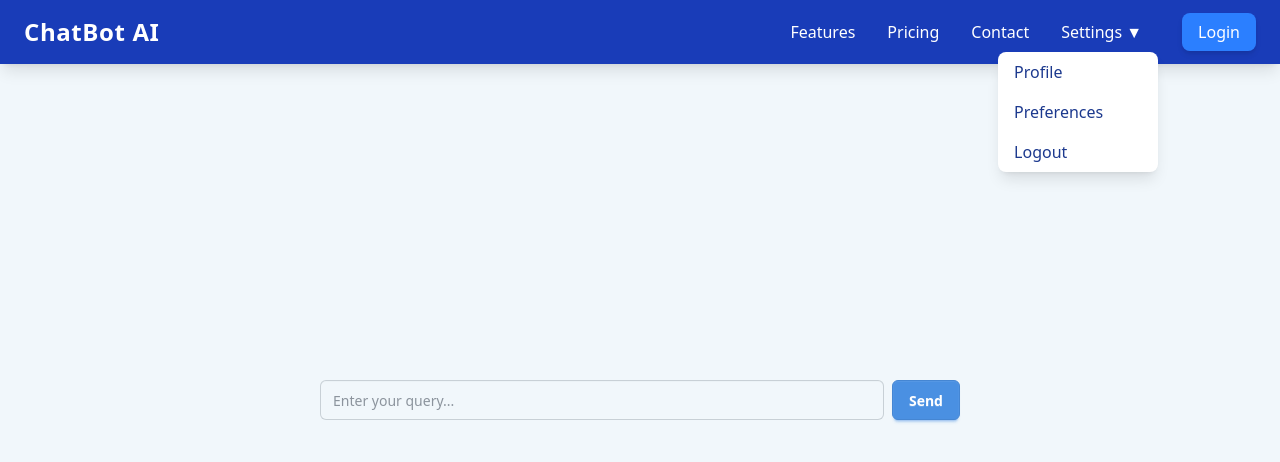
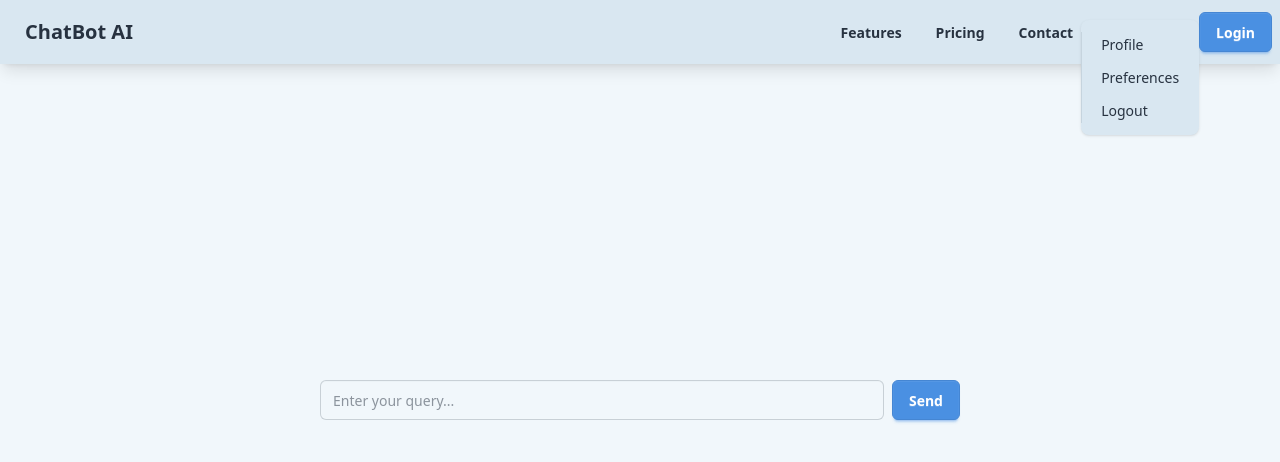
Before and after one commit to pjha8040/FinAI, a React (Vite) app in the folder finAi/frontend/: page /chatbot in a window 1280 px wide. Both pictures are taken after a click on the button "Settings ▼". Shown: the top 462 px of the page. Built offline with nearby package versions, Linux system fonts and the light colour scheme.

Commit message:
fixed navbar

```diff
--- a/finAi/frontend/src/Pages/components/Navbar.jsx
+++ b/finAi/frontend/src/Pages/components/Navbar.jsx
@@ -1,4 +1,48 @@
-// components/Navbar.jsx
+// // components/Navbar.jsx
+// import React, { useState } from "react";
+// import { Link } from "react-router-dom";
+
+// const Navbar = () => {
+//   const [isSettingsOpen, setIsSettingsOpen] = useState(false);
+
+//   return (
+//     <nav className="bg-blue-800 bg-opacity-80 shadow-lg py-4 fixed w-full z-10 backdrop-blur-lg">
+//       <div className="max-w-7xl mx-auto px-6 flex justify-between items-center">
+//         <h1 className="text-2xl font-extrabold tracking-wide text-white">FinAI</h1>
+//         <div className="relative text-white">
+//           {/* <Link to="#" className="mx-4 hover:text-blue-300 transition">Features</Link>
+//           <Link to="#" className="mx-4 hover:text-blue-300 transition">Pricing</Link>
+//           <Link to="#" className="mx-4 hover:text-blue-300 transition">Contact</Link> */}
+
+//           {/* Settings Dropdown */}
+//           <div className="inline-block relative">
+//             <button
+//               onClick={() => setIsSettingsOpen(!isSettingsOpen)}
+//               className="mx-4 hover:text-blue-300 transition focus:outline-none"
+//             >
+//               Settings ▼
+//             </button>
+//             {isSettingsOpen && (
+//               <div className="absolute right-0 mt-2 w-40 bg-white text-blue-900 rounded-lg shadow-lg overflow-hidden">
+//                 <Link to="/profile" className="block px-4 py-2 hover:bg-blue-100">Profile</Link>
+//                 <Link to="/preferences" className="block px-4 py-2 hover:bg-blue-100">Preferences</Link>
+//                 <Link to="/logout" className="block px-4 py-2 hover:bg-blue-100">Logout</Link>
+//               </div>
+//             )}
+//           </div>
+
+//           <Link to="/login" className="ml-6 px-4 py-2 bg-blue-500 rounded-lg hover:bg-blue-400 transition shadow-md">
+//             Login
+//           </Link>
+//         </div>
+//       </div>
+//     </nav>
+//   );
+// };
+
+// export default Navbar;
+
+
 import React, { useState } from "react";
 import { Link } from "react-router-dom";
 
@@ -6,37 +50,58 @@ const Navbar = () => {
   const [isSettingsOpen, setIsSettingsOpen] = useState(false);
 
   return (
-    <nav className="bg-blue-800 bg-opacity-80 shadow-lg py-4 fixed w-full z-10 backdrop-blur-lg">
-      <div className="max-w-7xl mx-auto px-6 flex justify-between items-center">
-        <h1 className="text-2xl font-extrabold tracking-wide text-white">ChatBot AI</h1>
-        <div className="relative text-white">
-          <Link to="#" className="mx-4 hover:text-blue-300 transition">Features</Link>
-          <Link to="#" className="mx-4 hover:text-blue-300 transition">Pricing</Link>
-          <Link to="#" className="mx-4 hover:text-blue-300 transition">Contact</Link>
-
-          {/* Settings Dropdown */}
-          <div className="inline-block relative">
+    <div className="navbar bg-base-200 shadow-lg fixed w-full z-10">
+      <div className="flex-1">
+        <Link to="/" className="btn btn-ghost normal-case text-xl">
+          ChatBot AI
+        </Link>
+      </div>
+      <div className="flex-none">
+        <ul className="menu menu-horizontal p-0">
+          <li>
+            <Link to="#" className="btn btn-ghost">
+              Features
+            </Link>
+          </li>
+          <li>
+            <Link to="#" className="btn btn-ghost">
+              Pricing
+            </Link>
+          </li>
+          <li>
+            <Link to="#" className="btn btn-ghost">
+              Contact
+            </Link>
+          </li>
+          <li tabIndex={0} className="relative">
             <button
               onClick={() => setIsSettingsOpen(!isSettingsOpen)}
-              className="mx-4 hover:text-blue-300 transition focus:outline-none"
+              className="btn btn-ghost"
             >
               Settings ▼
             </button>
             {isSettingsOpen && (
-              <div className="absolute right-0 mt-2 w-40 bg-white text-blue-900 rounded-lg shadow-lg overflow-hidden">
-                <Link to="/profile" className="block px-4 py-2 hover:bg-blue-100">Profile</Link>
-                <Link to="/preferences" className="block px-4 py-2 hover:bg-blue-100">Preferences</Link>
-                <Link to="/logout" className="block px-4 py-2 hover:bg-blue-100">Logout</Link>
-              </div>
+              <ul className="p-2 bg-base-200 shadow rounded-box absolute right-0 mt-2">
+                <li>
+                  <Link to="/profile">Profile</Link>
+                </li>
+                <li>
+                  <Link to="/preferences">Preferences</Link>
+                </li>
+                <li>
+                  <Link to="/logout">Logout</Link>
+                </li>
+              </ul>
             )}
-          </div>
-
-          <Link to="/login" className="ml-6 px-4 py-2 bg-blue-500 rounded-lg hover:bg-blue-400 transition shadow-md">
-            Login
-          </Link>
-        </div>
+          </li>
+          <li>
+            <Link to="/login" className="btn btn-primary">
+              Login
+            </Link>
+          </li>
+        </ul>
       </div>
-    </nav>
+    </div>
   );
 };
 
```
